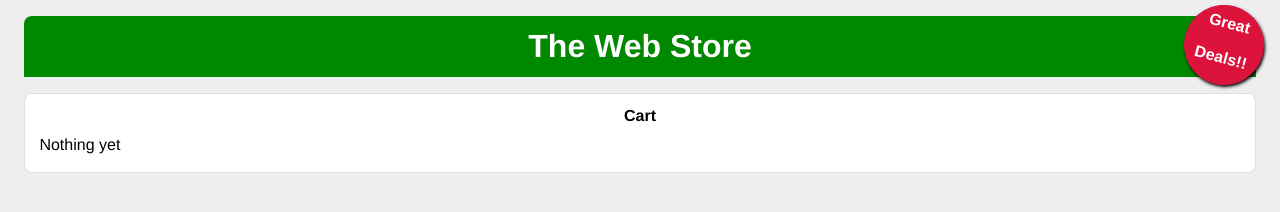
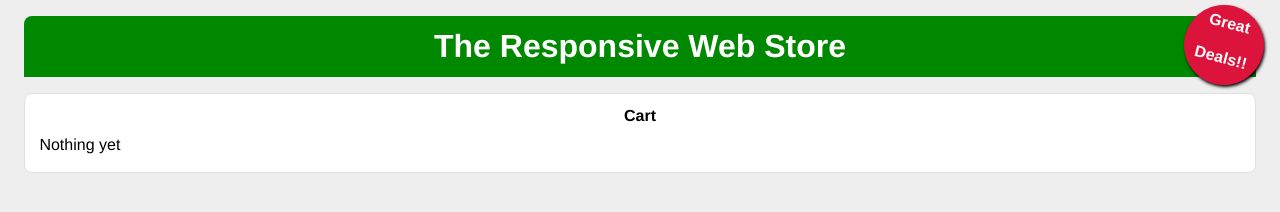
Before and after one commit to davidgarsan/store-es6, a website built with webpack: page index.html in a window 1280 px wide. Built offline with nearby package versions, Linux system fonts and the light colour scheme.

Commit message:
Update index.html

```diff
--- a/index.html
+++ b/index.html
@@ -10,7 +10,7 @@
     <article>
 
       <header class="header">
-        <h1>The Web Store</h1>
+        <h1>The Responsive Web Store</h1>
       </header>
 
       <section class="main">
```
